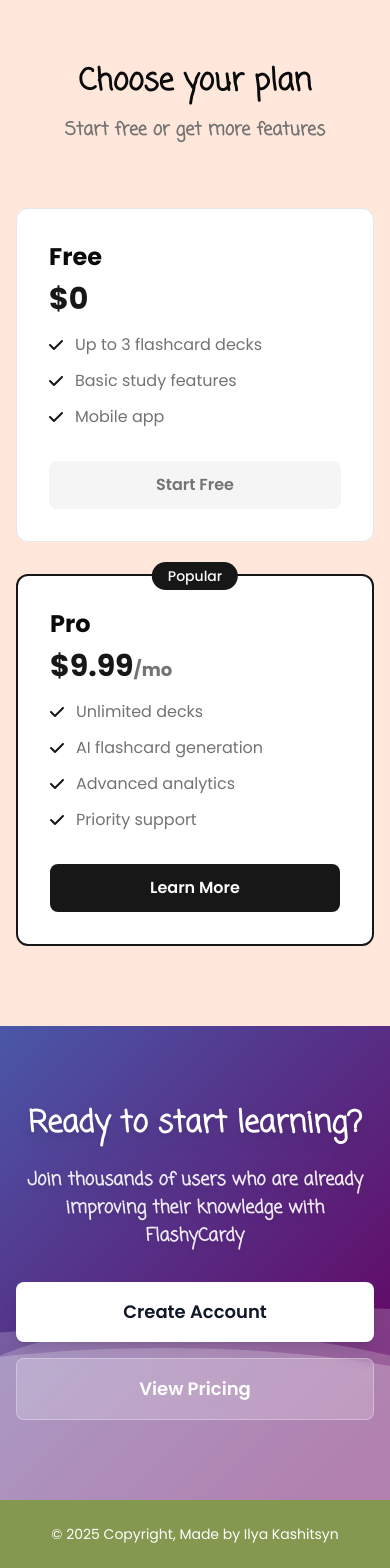
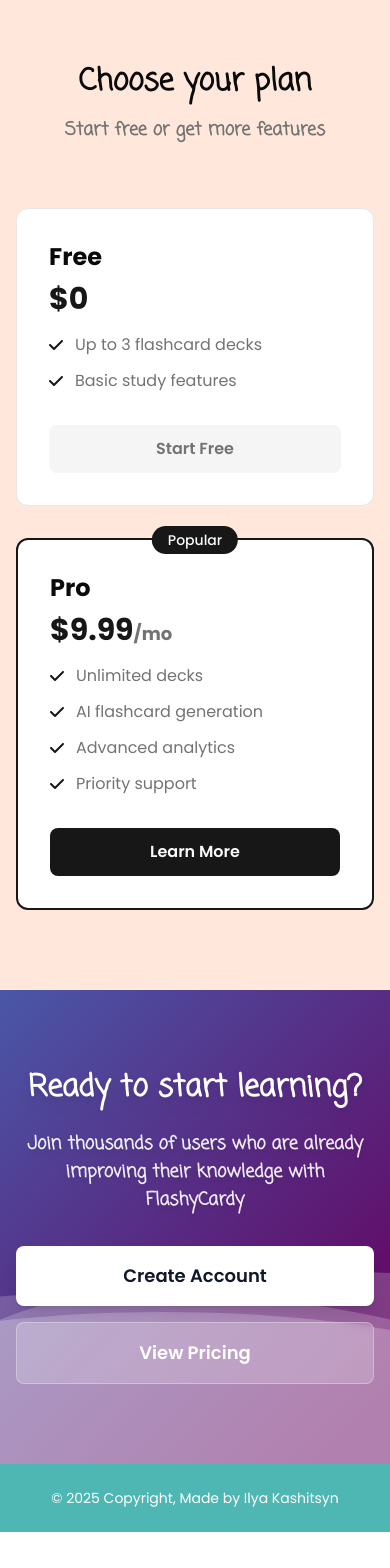
Before and after one commit to ilyakashitsyn/flashycardy-project, a Next.js app: page / in a window 390 px wide. Shown: the part 2618-4186 px from the top of the page. After the commit the page ends 4150 px from the top, so only its background shows below. Built offline with nearby package versions, Linux system fonts and the light colour scheme; no server answers.

Commit message:
Remove mobile app feature from the homepage; update footer background color for improved visual consistency and responsiveness.

```diff
--- a/src/app/page.tsx
+++ b/src/app/page.tsx
@@ -224,10 +224,6 @@ export default function Home() {
                   <i className="fas fa-check text-primary mr-3"></i>
                   Basic study features
                 </li>
-                <li className="flex items-center text-muted-foreground">
-                  <i className="fas fa-check text-primary mr-3"></i>
-                  Mobile app
-                </li>
               </ul>
               <SignUpButton mode="modal">
                 <button className="w-full px-6 py-3 bg-muted text-muted-foreground rounded-lg hover:bg-muted/80 transition-colors font-semibold">
--- a/src/components/ui/footer.tsx
+++ b/src/components/ui/footer.tsx
@@ -1,6 +1,6 @@
 export function Footer() {
   return (
-    <footer className="bg-[#84994F] text-white py-6 mt-auto">
+    <footer className="bg-[#4FB7B3] dark:bg-[#5a6b3a] text-white py-6 mt-auto transition-colors duration-200">
       <div className="container mx-auto px-4 text-center">
         <p className="text-sm">© 2025 Copyright, Made by Ilya Kashitsyn</p>
       </div>
```
